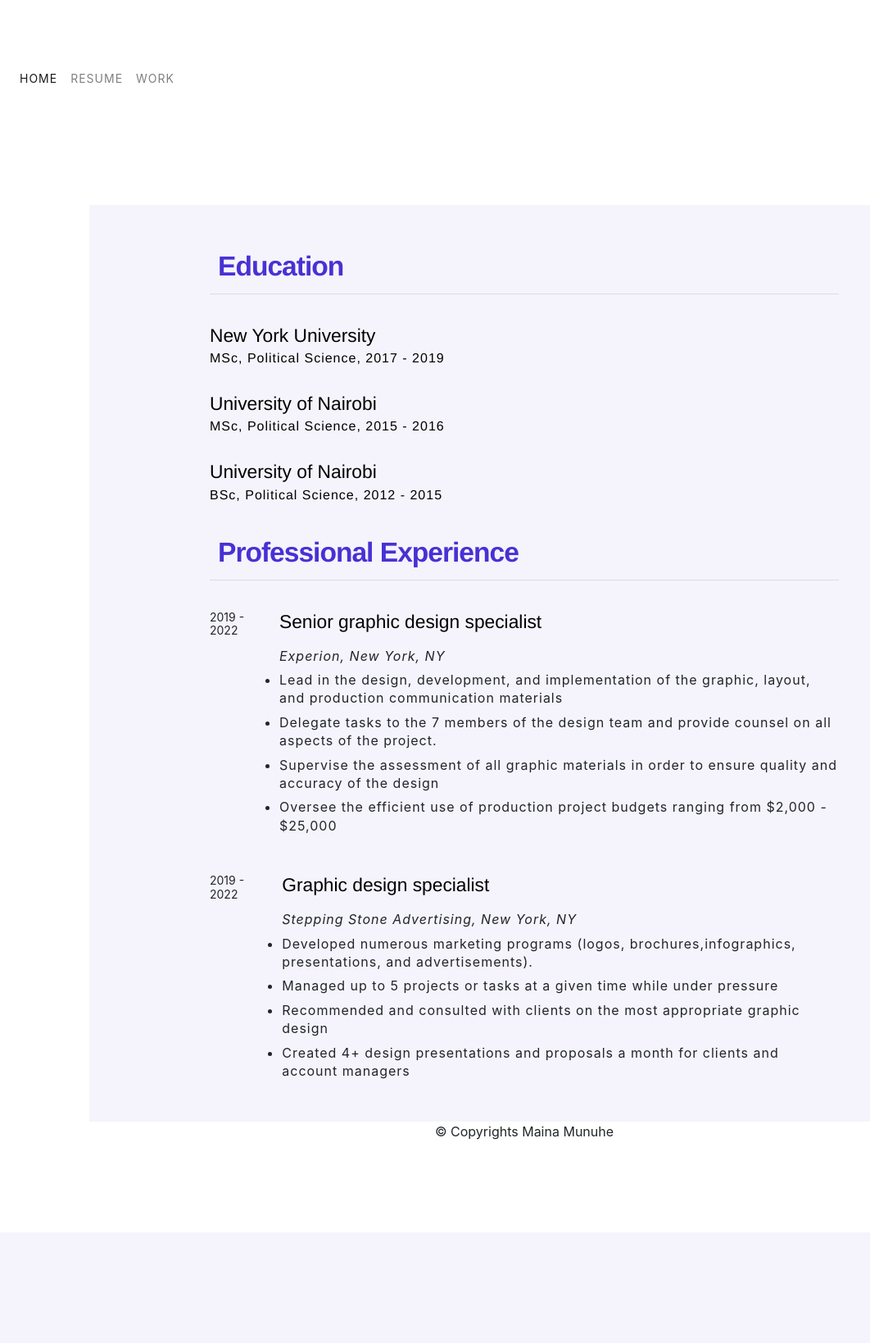
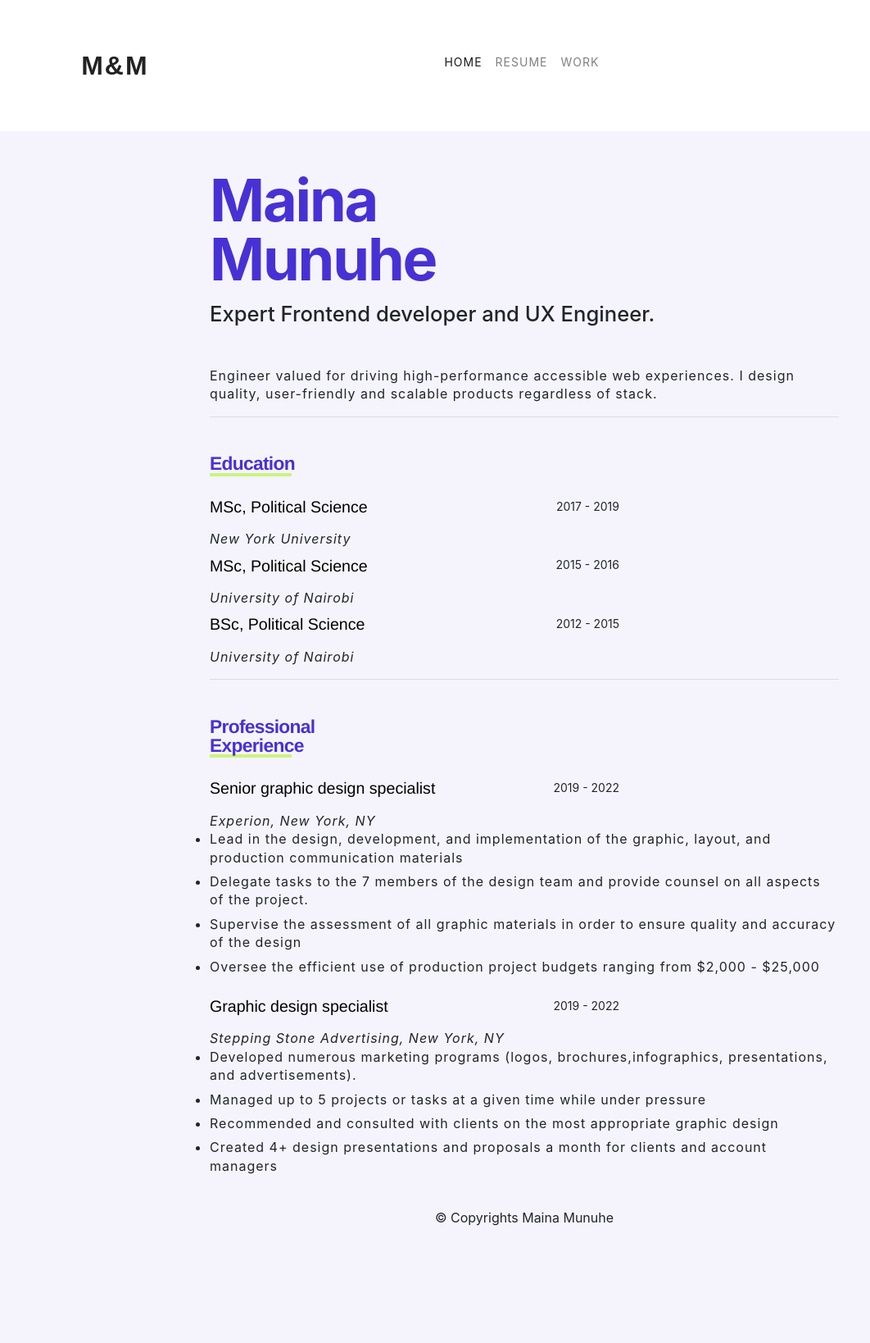
Before and after one commit to javaGhost1/resume, a Django app: page /resume/ in a window 1280 px wide. Shown: the whole page at 82% size, without its empty margins (0-1062 px from the left). Before the commit the page ends 1390 px from the top, so only its background shows below. Run offline with Django 4.2, Linux system fonts and the light colour scheme; data comes from the database, SQL or seed files in the repository; some libraries are stand-ins or nearby versions; some web fonts are replaced.

Commit message:
styled resume page

```diff
--- a/info/templates/info/resume.html
+++ b/info/templates/info/resume.html
@@ -6,31 +6,46 @@
             <div>
               <br></br>
               <div class="resume-item">
+                <h1 class='r-name'>Maina<br> Munuhe</h1>
+                <h2>Expert Frontend developer and UX Engineer.</h2>
+                <p>Engineer valued for driving high-performance accessible web experiences. I design quality, user-friendly and scalable products regardless of stack.</p>
+                <hr>
                     <h1 class="resume-title">Education</h1>
-                   <hr>
+
                    <div class='honors ' id='honors'>
                      {% for ed in schools %}
+                     <div id='honors'>
                         <div class='details'>
-                        <h4 class='hl'>{{ed.school}}
-                            <p>{{ed.course}},  {{ed.start_year|date:'Y'}} - {{ed.completion_year|date:'Y'}} </p>
-
+                            <div class='m-details'>
+                                <h4 class='hl'>{{ed.course}}</h4>
+                                <div class='years'>
+                                    <h5>{{ed.start_year|date:'Y'}} - {{ed.completion_year|date:'Y'}}</h5>
+                                </div>
+                            </div>
+                            <p><em>{{ed.school }}</em></p>
+                       </div>
                     </div>
                      {% endfor %}
                 </div>
+                <hr>
             </div>
-            <div class="">
+            <div>
                 <div class="resume-item">
                     <h3 class="resume-title">Professional Experience</h3>
-                     <hr>
+
                     {% for work in job_experiences %}
-                    <div class='flex' id='honors'>
+                    <div id='honors'>
 
+
+                        <div class='details'>
+                            <div class='m-details'>
+                                <h4>{{work.title}}</h4>
                                 <div class='years'>
                                     <h5>{{work.start_year|date:'Y'}} - {{work.completion_year|date:'Y'}}</h5>
 
                                 </div>
-                        <div class='details'>
-                            <h4>{{work.title}}</h4>
+                            </div>
+
                                 <p><em>{{work.company}}</em></p>
                                 <p></p>
                                 <ul>
--- a/info/templates/navbar.html
+++ b/info/templates/navbar.html
@@ -1,8 +1,11 @@
 {% load static %}
 
-<nav id='navbar' class="navbar sticky-top navbar-expand-lg navbar-light" style="background: transparent;
-height: 25vh; z-index: 997;
+<nav id='navbar' class="navbar navbar-expand-lg navbar-light" style="background: transparent;
+height: 20vh; z-index: 997; width: 87vw; margin: auto;
 ">
+<h1 id='logo'>
+  <a href="/"class='logo'>M&M</a>
+</h1>
 <button class="navbar-toggler" type="button" data-toggle="collapse" data-target="#navbarSupportedContent" aria-controls="navbarSupportedContent" aria-expanded="false" aria-label="Toggle navigation" style="border:none;">
       <span class="navbar-toggler-icon"></span>
     </button>
--- a/static/css/style.css
+++ b/static/css/style.css
@@ -174,31 +174,48 @@ a{
     position: relative;
 }
 
+
+/* RESUME */
 .resume{
-    background-color: #fff;
-    padding: 50px;
+    background-color:rgb(245, 244, 252);
+    padding-bottom: 5em;
+
 }
 .main-row{
     background-color: rgb(245, 244, 252);
-    width: 90%;
-    margin: auto;
+
+}
+.r-name{
+    font-size: 4.5rem;
+    line-height: 1;
+    color: rgb(72, 49, 212);
+    font-weight: 700;
+    letter-spacing: -0.03em;
+    margin-bottom: 1rem;
 }
 .resume .resume-title {
     font-family: "SF UI Text", "Helvetica Neue", "Segoe UI", "Oxygen", "Ubuntu", "Cantarell", "Open Sans", sans-serif;
-
-    margin: 10px;
+    width: 100px;
+    margin: 2em 0;
     margin-bottom: 1rem;
-    font-size: 2.1rem;
+    font-size: 1.424em;
+    border-bottom: 4px solid #ccf381;
     font-weight: 700;
     /* text-align: center; */
     line-height: 1;
     letter-spacing: -0.03em;
     color: #4831d4;
 }
+.resume-item h2{
+    font-size: 1.602em;
+}
+.resume-item p{
+    margin: 3em 0em 2em 0em;
+    font-size: 1.2em;
+}
 .resume-item h4{
     font-family: "SF UI Text", "Helvetica Neue", "Segoe UI", "Oxygen", "Ubuntu", "Cantarell", "Open Sans", sans-serif;
-    padding: 7px 0;
-    font-size: 1.424em;
+    font-size: 1.224em;
     font-weight: 400;
     margin-bottom: 7px;
     color: black;
@@ -217,6 +234,18 @@ a{
     line-height: 1.4em;
     font-size: 16px;
     margin-bottom: 7px;
+
+}
+.details p{
+    margin: 0px;
+}
+.m-details{
+    max-width: 500px;
+    display: flex;
+    flex-wrap: wrap;
+    justify-content: space-between;
+    align-items: center;
+    padding: 7px 0;
 
 }
 .section-title {
@@ -266,15 +295,6 @@ a{
     margin: 0px;
     display: flex;
     flex-direction: column;
-
-}
-.years{
-    padding-top: 10px;
-    padding-right: 30px;
-}
-#honors{
-    justify-content: center;
-    padding: 11px 0px;
 
 }
 
@@ -594,16 +614,17 @@ footer ul li{
 
         opacity: 1;
     }
+    .m-details{
+        flex-direction: column;
+        align-items: flex-start;
+    }
     .section-title h4{
         font-size: 24px;
         font-weight: 700;
-    }
-    .section-title h4{
         width: 80vw;
         margin: 20px auto;
-        /* font-size: 18px; */
-        font-weight: 700;
     }
+
     .section-title p{
         width: 70vw;
         font-size: 14px;
@@ -617,6 +638,10 @@ footer ul li{
         width: 90vw;
         margin: 10px auto;
     }
+    .resume-item{
+        width: 80vw;
+        margin: auto;
+    }
     .resume-item h4{
         font-size: 22px;
         font-weight: 400;
```
Lines whose indentation alone changed are shown as unchanged.
